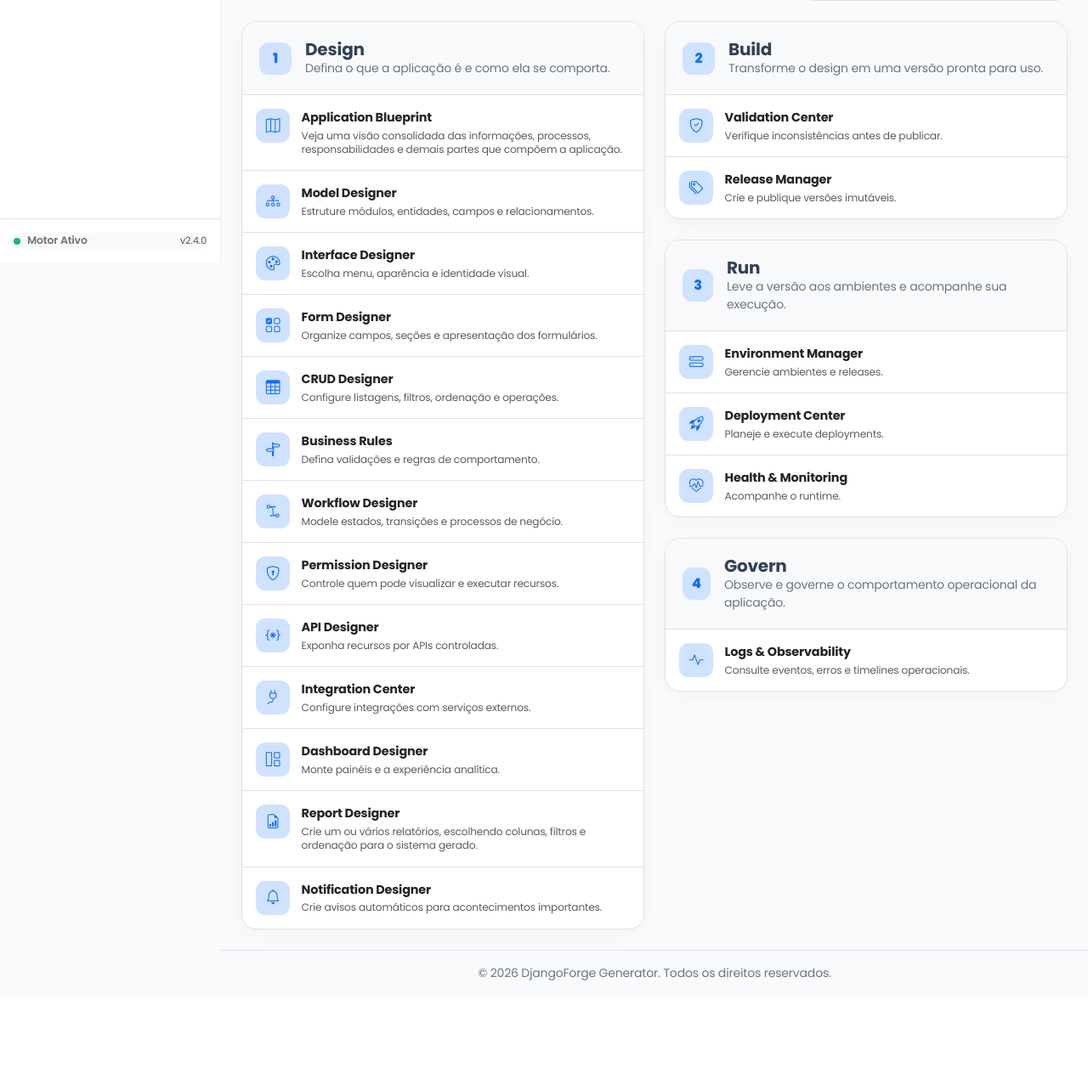
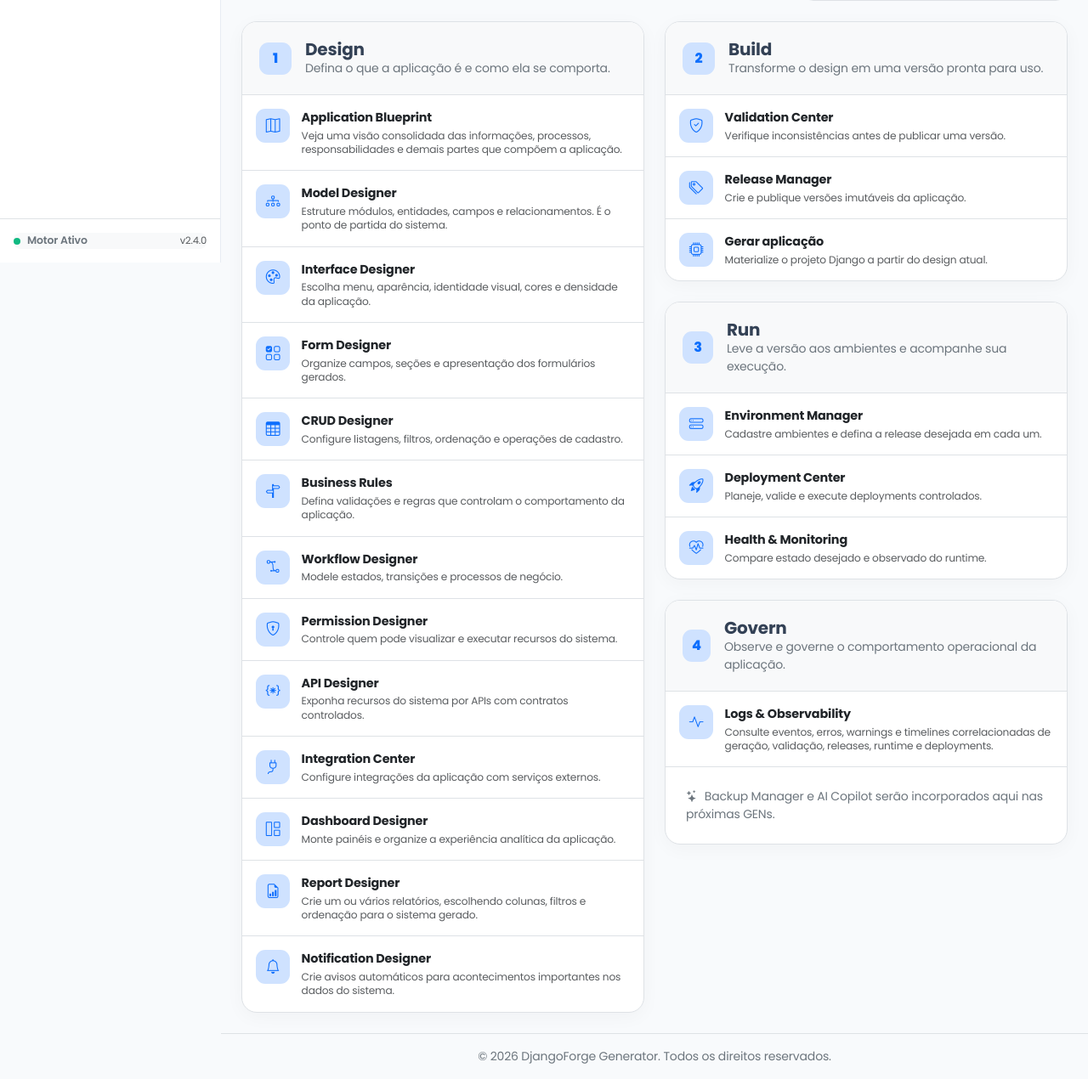
Before and after one commit to alexandre-ronald/gerador_sistema, a Django app: page /sistemas/1/workspace/ in a window 1280 px wide. Shown: the part 491-1761 px from the top of the page at 85% size. Before the commit the page ends 1645 px from the top, so only its background shows below. Run offline with Django 5.2, Linux system fonts and the light colour scheme; a user stored in the database is signed in; data comes from the database, SQL or seed files in the repository.

Commit message:
GEN-068.8 restaura baseline visual do Workspace

```diff
--- a/templates/sistema/workspace.html
+++ b/templates/sistema/workspace.html
@@ -5,31 +5,41 @@
 .stage-card{border:1px solid var(--bs-border-color);border-radius:18px;background:var(--bs-body-bg);height:100%;overflow:hidden;box-shadow:0 5px 22px rgba(0,0,0,.035)}
 .stage-head{padding:1.25rem;border-bottom:1px solid var(--bs-border-color);background:var(--bs-tertiary-bg)}
 .stage-number{width:38px;height:38px;border-radius:11px;display:grid;place-items:center;background:var(--bs-primary-bg-subtle);color:var(--bs-primary);font-weight:800}
-.tool-link{display:flex;gap:.85rem;padding:1rem;text-decoration:none;color:var(--bs-body-color);border-bottom:1px solid var(--bs-border-color);transition:.15s}.tool-link:last-child{border-bottom:0}.tool-link:hover{background:var(--bs-tertiary-bg)}
-.tool-icon{width:40px;height:40px;border-radius:11px;display:grid;place-items:center;background:var(--bs-primary-bg-subtle);color:var(--bs-primary);flex:none;font-size:1.05rem}.tool-title{font-weight:700;font-size:.9rem;margin-bottom:.12rem}.tool-desc{font-size:.76rem;color:var(--bs-secondary-color);line-height:1.35}.summary-card{border:1px solid var(--bs-border-color);border-radius:14px;padding:1rem;background:var(--bs-body-bg)}
+.tool-link{display:flex;gap:.85rem;padding:1rem;text-decoration:none;color:var(--bs-body-color);border-bottom:1px solid var(--bs-border-color);transition:.15s}
+.tool-link:last-child{border-bottom:0}.tool-link:hover{background:var(--bs-tertiary-bg)}
+.tool-icon{width:40px;height:40px;border-radius:11px;display:grid;place-items:center;background:var(--bs-primary-bg-subtle);color:var(--bs-primary);flex:none;font-size:1.05rem}
+.tool-title{font-weight:700;font-size:.9rem;margin-bottom:.12rem}.tool-desc{font-size:.76rem;color:var(--bs-secondary-color);line-height:1.35}
+.summary-card{border:1px solid var(--bs-border-color);border-radius:14px;padding:1rem;background:var(--bs-body-bg)}
 </style>{% endblock %}
 {% block content %}
 <div class="container-fluid p-0">
-<div class="d-flex align-items-center gap-2 mb-3 small"><a href="{% url 'sistema:lista' %}" class="text-decoration-none text-secondary">Meus Sistemas</a><i class="bi bi-chevron-right text-secondary"></i><span>{{ sistema.nome }}</span></div>
-<section class="workspace-hero mb-4"><div class="d-flex flex-column flex-lg-row justify-content-between gap-4 align-items-lg-center"><div><div class="text-success text-uppercase fw-bold small mb-1">Workspace do sistema</div><h2 class="fw-bold mb-1">{{ sistema.nome }}</h2><p class="text-secondary mb-3">{{ sistema.descricao|default:"Projete, valide, publique e acompanhe esta aplicação seguindo o fluxo recomendado." }}</p><div class="d-flex flex-wrap gap-2"><span class="badge bg-secondary-subtle text-secondary-emphasis">{{ sistema.get_banco_dados_display }}</span><span class="badge bg-light text-secondary border">{{ total_modulos }} módulo{{ total_modulos|pluralize }}</span><span class="badge bg-light text-secondary border">{{ total_entidades }} entidade{{ total_entidades|pluralize }}</span></div></div><div class="d-flex flex-wrap gap-2"><a href="{% url 'sistema:application_blueprint' sistema.pk %}" class="btn btn-outline-primary"><i class="bi bi-map me-1"></i>Ver Blueprint</a><a href="{% url 'sistema:editar_sistema' sistema.pk %}" class="btn btn-outline-secondary"><i class="bi bi-pencil-square me-1"></i>Editar estrutura</a><a href="{% url 'sistema:gerar_sistema' sistema.pk %}" class="btn btn-primary"><i class="bi bi-rocket-takeoff me-1"></i>Gerar aplicação</a></div></div></section>
-<div class="row g-3 mb-4"><div class="col-md-4"><div class="summary-card"><div class="small text-secondary">Comece por</div><div class="fw-bold">Design</div><div class="small text-secondary">Modele dados, telas e comportamento.</div></div></div><div class="col-md-4"><div class="summary-card"><div class="small text-secondary">Depois</div><div class="fw-bold">Build</div><div class="small text-secondary">Valide, versione e gere a aplicação.</div></div></div><div class="col-md-4"><div class="summary-card"><div class="small text-secondary">Por fim</div><div class="fw-bold">Run & Govern</div><div class="small text-secondary">Publique, acompanhe e governe o runtime.</div></div></div></div>
-<div class="row g-4"><div class="col-12 col-xl-6"><section class="stage-card"><div class="stage-head d-flex gap-3 align-items-center"><div class="stage-number">1</div><div><h5 class="fw-bold mb-0">Design</h5><div class="small text-secondary">Defina o que a aplicação é e como ela se comporta.</div></div></div>
-<a class="tool-link" href="{% url 'sistema:application_blueprint' sistema.pk %}"><div class="tool-icon"><i class="bi bi-map"></i></div><div><div class="tool-title">Application Blueprint</div><div class="tool-desc">Veja uma visão consolidada das informações, processos, responsabilidades e demais partes que compõem a aplicação.</div></div></a>
-<a class="tool-link" href="{% url 'sistema:editar_sistema' sistema.pk %}"><div class="tool-icon"><i class="bi bi-diagram-3"></i></div><div><div class="tool-title">Model Designer</div><div class="tool-desc">Estruture módulos, entidades, campos e relacionamentos.</div></div></a>
-<a class="tool-link" href="{% url 'sistema:interface_designer' sistema.pk %}"><div class="tool-icon"><i class="bi bi-palette"></i></div><div><div class="tool-title">Interface Designer</div><div class="tool-desc">Escolha menu, aparência e identidade visual.</div></div></a>
-<a class="tool-link" href="{% url 'sistema:form_designer' sistema.pk %}"><div class="tool-icon"><i class="bi bi-ui-checks-grid"></i></div><div><div class="tool-title">Form Designer</div><div class="tool-desc">Organize campos, seções e apresentação dos formulários.</div></div></a>
-<a class="tool-link" href="{% url 'sistema:crud_designer' sistema.pk %}"><div class="tool-icon"><i class="bi bi-table"></i></div><div><div class="tool-title">CRUD Designer</div><div class="tool-desc">Configure listagens, filtros, ordenação e operações.</div></div></a>
-<a class="tool-link" href="{% url 'sistema:business_rules_designer' sistema.pk %}"><div class="tool-icon"><i class="bi bi-signpost-split"></i></div><div><div class="tool-title">Business Rules</div><div class="tool-desc">Defina validações e regras de comportamento.</div></div></a>
-<a class="tool-link" href="{% url 'sistema:workflow_designer' sistema.pk %}"><div class="tool-icon"><i class="bi bi-bezier2"></i></div><div><div class="tool-title">Workflow Designer</div><div class="tool-desc">Modele estados, transições e processos de negócio.</div></div></a>
-<a class="tool-link" href="{% url 'sistema:permission_designer' sistema.pk %}"><div class="tool-icon"><i class="bi bi-shield-lock"></i></div><div><div class="tool-title">Permission Designer</div><div class="tool-desc">Controle quem pode visualizar e executar recursos.</div></div></a>
-<a class="tool-link" href="{% url 'sistema:api_designer' sistema.pk %}"><div class="tool-icon"><i class="bi bi-braces-asterisk"></i></div><div><div class="tool-title">API Designer</div><div class="tool-desc">Exponha recursos por APIs controladas.</div></div></a>
-<a class="tool-link" href="{% url 'sistema:integration_center' sistema.pk %}"><div class="tool-icon"><i class="bi bi-plug"></i></div><div><div class="tool-title">Integration Center</div><div class="tool-desc">Configure integrações com serviços externos.</div></div></a>
-<a class="tool-link" href="{% url 'sistema:dashboard_builder' sistema.pk %}"><div class="tool-icon"><i class="bi bi-grid-1x2"></i></div><div><div class="tool-title">Dashboard Designer</div><div class="tool-desc">Monte painéis e a experiência analítica.</div></div></a>
-<a class="tool-link" href="{% url 'sistema:report_designer' sistema.pk %}"><div class="tool-icon"><i class="bi bi-file-earmark-bar-graph"></i></div><div><div class="tool-title">Report Designer</div><div class="tool-desc">Crie um ou vários relatórios, escolhendo colunas, filtros e ordenação para o sistema gerado.</div></div></a>
-<a class="tool-link" href="{% url 'sistema:notification_designer' sistema.pk %}"><div class="tool-icon"><i class="bi bi-bell"></i></div><div><div class="tool-title">Notification Designer</div><div class="tool-desc">Crie avisos automáticos para acontecimentos importantes.</div></div></a>
-</section></div><div class="col-12 col-xl-6"><div class="d-grid gap-4">
-<section class="stage-card"><div class="stage-head d-flex gap-3 align-items-center"><div class="stage-number">2</div><div><h5 class="fw-bold mb-0">Build</h5><div class="small text-secondary">Transforme o design em uma versão pronta para uso.</div></div></div><a class="tool-link" href="{% url 'sistema:validation_center' sistema.pk %}"><div class="tool-icon"><i class="bi bi-shield-check"></i></div><div><div class="tool-title">Validation Center</div><div class="tool-desc">Verifique inconsistências antes de publicar.</div></div></a><a class="tool-link" href="{% url 'sistema:release_manager' sistema.pk %}"><div class="tool-icon"><i class="bi bi-tags"></i></div><div><div class="tool-title">Release Manager</div><div class="tool-desc">Crie e publique versões imutáveis.</div></div></a></section>
-<section class="stage-card"><div class="stage-head d-flex gap-3 align-items-center"><div class="stage-number">3</div><div><h5 class="fw-bold mb-0">Run</h5><div class="small text-secondary">Leve a versão aos ambientes e acompanhe sua execução.</div></div></div><a class="tool-link" href="{% url 'sistema:environment_manager' sistema.pk %}"><div class="tool-icon"><i class="bi bi-hdd-stack"></i></div><div><div class="tool-title">Environment Manager</div><div class="tool-desc">Gerencie ambientes e releases.</div></div></a><a class="tool-link" href="{% url 'sistema:deployment_center' sistema.pk %}"><div class="tool-icon"><i class="bi bi-rocket-takeoff"></i></div><div><div class="tool-title">Deployment Center</div><div class="tool-desc">Planeje e execute deployments.</div></div></a><a class="tool-link" href="{% url 'sistema:health_monitoring' sistema.pk %}"><div class="tool-icon"><i class="bi bi-heart-pulse"></i></div><div><div class="tool-title">Health & Monitoring</div><div class="tool-desc">Acompanhe o runtime.</div></div></a></section>
-<section class="stage-card"><div class="stage-head d-flex gap-3 align-items-center"><div class="stage-number">4</div><div><h5 class="fw-bold mb-0">Govern</h5><div class="small text-secondary">Observe e governe o comportamento operacional da aplicação.</div></div></div><a class="tool-link" href="{% url 'sistema:monitoring_center' sistema.pk %}"><div class="tool-icon"><i class="bi bi-activity"></i></div><div><div class="tool-title">Logs & Observability</div><div class="tool-desc">Consulte eventos, erros e timelines operacionais.</div></div></a></section>
-</div></div></div>
-</div>{% endblock %}
+  <div class="d-flex align-items-center gap-2 mb-3 small"><a href="{% url 'sistema:lista' %}" class="text-decoration-none text-secondary">Meus Sistemas</a><i class="bi bi-chevron-right text-secondary"></i><span>{{ sistema.nome }}</span></div>
+  <section class="workspace-hero mb-4">
+    <div class="d-flex flex-column flex-lg-row justify-content-between gap-4 align-items-lg-center">
+      <div><div class="text-success text-uppercase fw-bold small mb-1">Workspace do sistema</div><h2 class="fw-bold mb-1">{{ sistema.nome }}</h2><p class="text-secondary mb-3">{{ sistema.descricao|default:"Projete, valide, publique e acompanhe esta aplicação seguindo o fluxo recomendado." }}</p><div class="d-flex flex-wrap gap-2"><span class="badge bg-secondary-subtle text-secondary-emphasis">{{ sistema.get_banco_dados_display }}</span><span class="badge bg-light text-secondary border">{{ total_modulos }} módulo{{ total_modulos|pluralize }}</span><span class="badge bg-light text-secondary border">{{ total_entidades }} entidade{{ total_entidades|pluralize }}</span>{% if sistema.gerar_docker %}<span class="badge bg-info-subtle text-info-emphasis">Docker</span>{% endif %}</div></div>
+      <div class="d-flex flex-wrap gap-2"><a href="{% url 'sistema:application_blueprint' sistema.pk %}" class="btn btn-outline-primary"><i class="bi bi-map me-1"></i>Ver Blueprint</a><a href="{% url 'sistema:editar_sistema' sistema.pk %}" class="btn btn-outline-secondary"><i class="bi bi-pencil-square me-1"></i>Editar estrutura</a><a href="{% url 'sistema:gerar_sistema' sistema.pk %}" class="btn btn-primary"><i class="bi bi-rocket-takeoff me-1"></i>Gerar aplicação</a></div>
+    </div>
+  </section>
+  <div class="row g-3 mb-4"><div class="col-md-4"><div class="summary-card"><div class="small text-secondary">Comece por</div><div class="fw-bold">Design</div><div class="small text-secondary">Modele dados, telas e comportamento.</div></div></div><div class="col-md-4"><div class="summary-card"><div class="small text-secondary">Depois</div><div class="fw-bold">Build</div><div class="small text-secondary">Valide, versione e gere a aplicação.</div></div></div><div class="col-md-4"><div class="summary-card"><div class="small text-secondary">Por fim</div><div class="fw-bold">Run & Govern</div><div class="small text-secondary">Publique, acompanhe e governe o runtime.</div></div></div></div>
+  <div class="row g-4">
+    <div class="col-12 col-xl-6"><section class="stage-card"><div class="stage-head d-flex gap-3 align-items-center"><div class="stage-number">1</div><div><h5 class="fw-bold mb-0">Design</h5><div class="small text-secondary">Defina o que a aplicação é e como ela se comporta.</div></div></div>
+      <a class="tool-link" href="{% url 'sistema:application_blueprint' sistema.pk %}"><div class="tool-icon"><i class="bi bi-map"></i></div><div><div class="tool-title">Application Blueprint</div><div class="tool-desc">Veja uma visão consolidada das informações, processos, responsabilidades e demais partes que compõem a aplicação.</div></div></a>
+      <a class="tool-link" href="{% url 'sistema:editar_sistema' sistema.pk %}"><div class="tool-icon"><i class="bi bi-diagram-3"></i></div><div><div class="tool-title">Model Designer</div><div class="tool-desc">Estruture módulos, entidades, campos e relacionamentos. É o ponto de partida do sistema.</div></div></a>
+      <a class="tool-link" href="{% url 'sistema:interface_designer' sistema.pk %}"><div class="tool-icon"><i class="bi bi-palette"></i></div><div><div class="tool-title">Interface Designer</div><div class="tool-desc">Escolha menu, aparência, identidade visual, cores e densidade da aplicação.</div></div></a>
+      <a class="tool-link" href="{% url 'sistema:form_designer' sistema.pk %}"><div class="tool-icon"><i class="bi bi-ui-checks-grid"></i></div><div><div class="tool-title">Form Designer</div><div class="tool-desc">Organize campos, seções e apresentação dos formulários gerados.</div></div></a>
+      <a class="tool-link" href="{% url 'sistema:crud_designer' sistema.pk %}"><div class="tool-icon"><i class="bi bi-table"></i></div><div><div class="tool-title">CRUD Designer</div><div class="tool-desc">Configure listagens, filtros, ordenação e operações de cadastro.</div></div></a>
+      <a class="tool-link" href="{% url 'sistema:business_rules_designer' sistema.pk %}"><div class="tool-icon"><i class="bi bi-signpost-split"></i></div><div><div class="tool-title">Business Rules</div><div class="tool-desc">Defina validações e regras que controlam o comportamento da aplicação.</div></div></a>
+      <a class="tool-link" href="{% url 'sistema:workflow_designer' sistema.pk %}"><div class="tool-icon"><i class="bi bi-bezier2"></i></div><div><div class="tool-title">Workflow Designer</div><div class="tool-desc">Modele estados, transições e processos de negócio.</div></div></a>
+      <a class="tool-link" href="{% url 'sistema:permission_designer' sistema.pk %}"><div class="tool-icon"><i class="bi bi-shield-lock"></i></div><div><div class="tool-title">Permission Designer</div><div class="tool-desc">Controle quem pode visualizar e executar recursos do sistema.</div></div></a>
+      <a class="tool-link" href="{% url 'sistema:api_designer' sistema.pk %}"><div class="tool-icon"><i class="bi bi-braces-asterisk"></i></div><div><div class="tool-title">API Designer</div><div class="tool-desc">Exponha recursos do sistema por APIs com contratos controlados.</div></div></a>
+      <a class="tool-link" href="{% url 'sistema:integration_center' sistema.pk %}"><div class="tool-icon"><i class="bi bi-plug"></i></div><div><div class="tool-title">Integration Center</div><div class="tool-desc">Configure integrações da aplicação com serviços externos.</div></div></a>
+      <a class="tool-link" href="{% url 'sistema:dashboard_builder' sistema.pk %}"><div class="tool-icon"><i class="bi bi-grid-1x2"></i></div><div><div class="tool-title">Dashboard Designer</div><div class="tool-desc">Monte painéis e organize a experiência analítica da aplicação.</div></div></a>
+      <a class="tool-link" href="{% url 'sistema:report_designer' sistema.pk %}"><div class="tool-icon"><i class="bi bi-file-earmark-bar-graph"></i></div><div><div class="tool-title">Report Designer</div><div class="tool-desc">Crie um ou vários relatórios, escolhendo colunas, filtros e ordenação para o sistema gerado.</div></div></a>
+      <a class="tool-link" href="{% url 'sistema:notification_designer' sistema.pk %}"><div class="tool-icon"><i class="bi bi-bell"></i></div><div><div class="tool-title">Notification Designer</div><div class="tool-desc">Crie avisos automáticos para acontecimentos importantes nos dados do sistema.</div></div></a>
+    </section></div>
+    <div class="col-12 col-xl-6"><div class="d-grid gap-4"><section class="stage-card"><div class="stage-head d-flex gap-3 align-items-center"><div class="stage-number">2</div><div><h5 class="fw-bold mb-0">Build</h5><div class="small text-secondary">Transforme o design em uma versão pronta para uso.</div></div></div><a class="tool-link" href="{% url 'sistema:validation_center' sistema.pk %}"><div class="tool-icon"><i class="bi bi-shield-check"></i></div><div><div class="tool-title">Validation Center</div><div class="tool-desc">Verifique inconsistências antes de publicar uma versão.</div></div></a><a class="tool-link" href="{% url 'sistema:release_manager' sistema.pk %}"><div class="tool-icon"><i class="bi bi-tags"></i></div><div><div class="tool-title">Release Manager</div><div class="tool-desc">Crie e publique versões imutáveis da aplicação.</div></div></a><a class="tool-link" href="{% url 'sistema:gerar_sistema' sistema.pk %}"><div class="tool-icon"><i class="bi bi-cpu"></i></div><div><div class="tool-title">Gerar aplicação</div><div class="tool-desc">Materialize o projeto Django a partir do design atual.</div></div></a></section>
+    <section class="stage-card"><div class="stage-head d-flex gap-3 align-items-center"><div class="stage-number">3</div><div><h5 class="fw-bold mb-0">Run</h5><div class="small text-secondary">Leve a versão aos ambientes e acompanhe sua execução.</div></div></div><a class="tool-link" href="{% url 'sistema:environment_manager' sistema.pk %}"><div class="tool-icon"><i class="bi bi-hdd-stack"></i></div><div><div class="tool-title">Environment Manager</div><div class="tool-desc">Cadastre ambientes e defina a release desejada em cada um.</div></div></a><a class="tool-link" href="{% url 'sistema:deployment_center' sistema.pk %}"><div class="tool-icon"><i class="bi bi-rocket-takeoff"></i></div><div><div class="tool-title">Deployment Center</div><div class="tool-desc">Planeje, valide e execute deployments controlados.</div></div></a><a class="tool-link" href="{% url 'sistema:health_monitoring' sistema.pk %}"><div class="tool-icon"><i class="bi bi-heart-pulse"></i></div><div><div class="tool-title">Health & Monitoring</div><div class="tool-desc">Compare estado desejado e observado do runtime.</div></div></a></section>
+    <section class="stage-card"><div class="stage-head d-flex gap-3 align-items-center"><div class="stage-number">4</div><div><h5 class="fw-bold mb-0">Govern</h5><div class="small text-secondary">Observe e governe o comportamento operacional da aplicação.</div></div></div><a class="tool-link" href="{% url 'sistema:monitoring_center' sistema.pk %}"><div class="tool-icon"><i class="bi bi-activity"></i></div><div><div class="tool-title">Logs & Observability</div><div class="tool-desc">Consulte eventos, erros, warnings e timelines correlacionadas de geração, validação, releases, runtime e deployments.</div></div></a><div class="p-4 text-secondary small"><i class="bi bi-stars me-2"></i>Backup Manager e AI Copilot serão incorporados aqui nas próximas GENs.</div></section></div></div>
+  </div>
+</div>
+{% endblock %}
```
